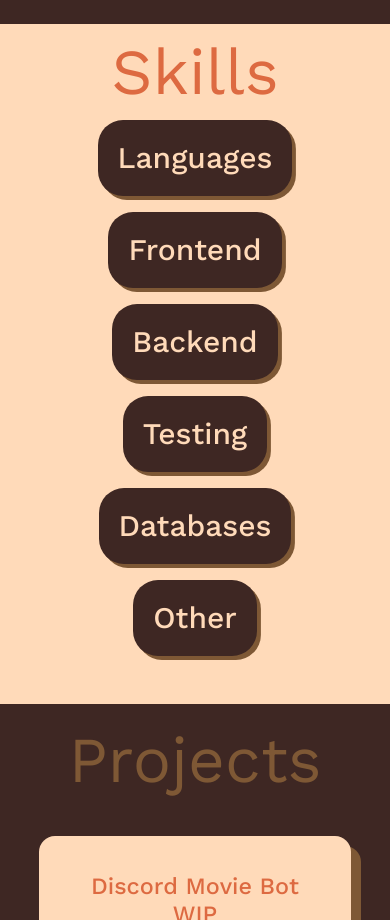
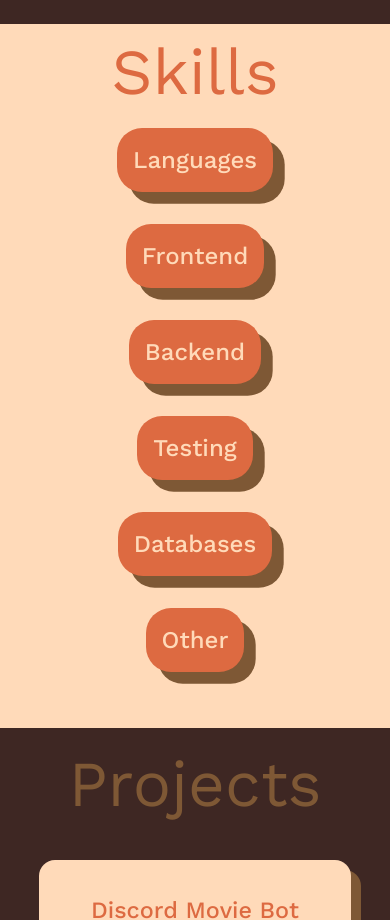
Before and after one commit to lauraantunez024/themeforest-mamey-template, a Next.js app: page / in a window 390 px wide. Shown: the part 960-1880 px from the top of the page. Built offline with nearby package versions, Linux system fonts and the light colour scheme.

Commit message:
better skill buttons

```diff
--- a/src/app/components/SkillBlock.jsx
+++ b/src/app/components/SkillBlock.jsx
@@ -30,13 +30,13 @@ export default function SkillBlock({ type, skillSet }) {
       {isMobile ? (
         <button
           type="button"
-          class="skills-title animation text-accent bg-primary p-5"
+          class="skills-title animation text-accent bg-secondary p-4 m-2"
           onClick={showSkills}
         >
           {" "}
 
           <h1
-            class="text-3xl text-center font-medium self-start"
+            class="text-2xl text-center font-medium self-start"
             id="skill-type"
           >
             {type}{" "}
--- a/src/app/globals.css
+++ b/src/app/globals.css
@@ -4,6 +4,7 @@
   --primary-color: #3e2723;
   --secondary-color: #dd6a41;
   --accent-color: #ffdab9;
+  --natural-brown: #7e5835
 }
 
 * {
@@ -111,7 +112,7 @@ main {
 }
 /* Home page - skills section */
 .skill-shape {
-  box-shadow: #7e5835 1rem 1rem;
+  box-shadow: var(--natural-brown) 1rem 1rem;
   border-radius: 1rem;
 }
 .skills {
@@ -119,7 +120,7 @@ main {
 }
 /* Home page -  about section*/
 .aboutme-shape {
-  box-shadow: #7e5835 15px 15px;
+  box-shadow: var(--natural-brown) 15px 15px;
   border-radius: 25px;
   /* padding: 1rem; */
 }
@@ -156,7 +157,7 @@ main {
 
 /* Home page -  project section*/
 .project-shape {
-  box-shadow: #7e5835 10px 10px;
+  box-shadow: var(--natural-brown) 10px 10px;
   border-radius: 1rem;
   max-width: 25vw;
   min-height: 25vh;
@@ -250,7 +251,7 @@ img {
   .skills-title {
     display: inline;
     left: 50%;
-    box-shadow: #7e5835 1vw 1vw;
+    box-shadow: var(--natural-brown) 3vw 3vw;
     border-radius: 25px;
 
 
```
